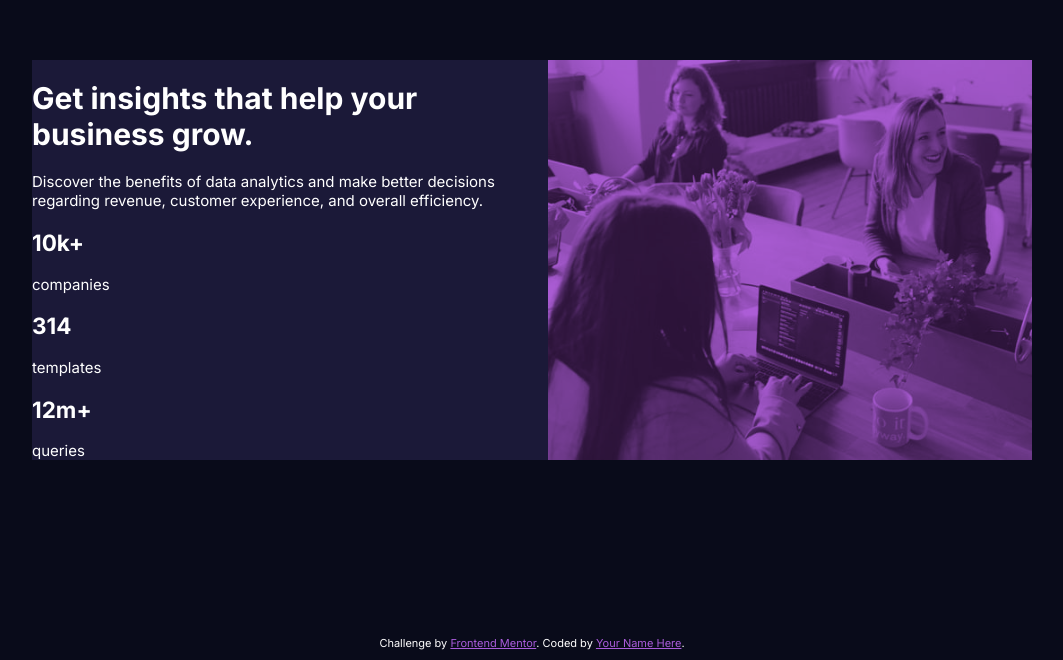
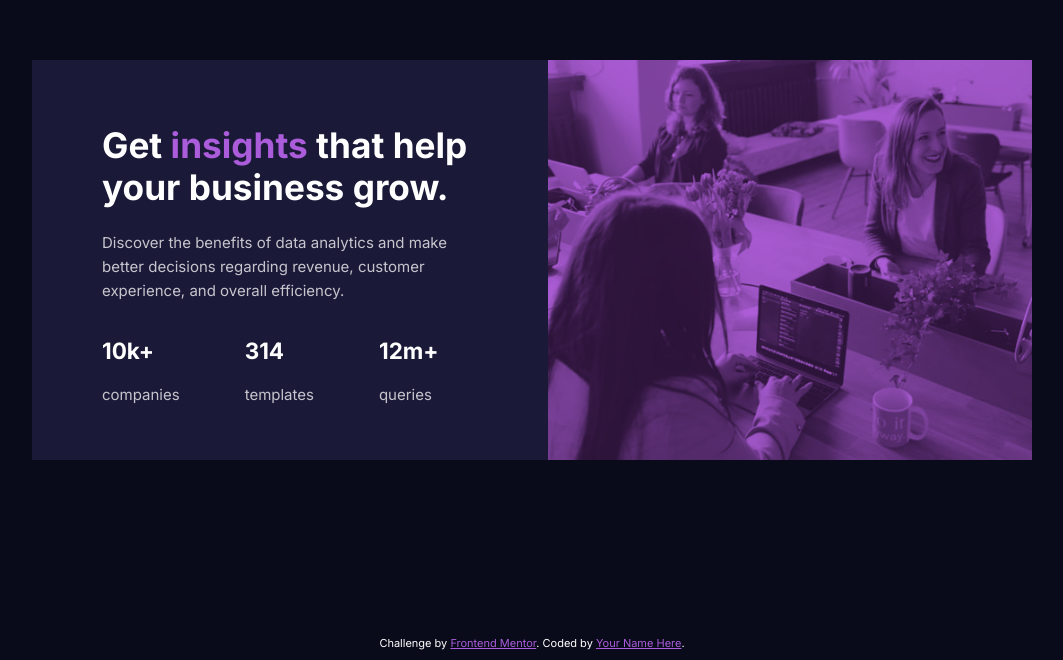
Before and after one commit to CarlosLeon0831/fm-stats-preview-card-component, a plain HTML site: page index.html in a window 1280 px wide. Shown: the part 140-800 px from the top of the page, without its empty margins (108-1171 px from the left). Drawn offline with Linux system fonts and the light colour scheme.

Commit message:
Improve structure and styles of hero text

```diff
--- a/index.html
+++ b/index.html
@@ -11,7 +11,7 @@
   <main>
     <div class="hero__container">
       <div class="text__container">
-        <h1>Get insights that help your business grow.</h1>
+        <h1>Get <strong>insights</strong> that help your business grow.</h1>
         <p class="hero__text">
           Discover the benefits of data analytics and make better decisions regarding revenue, customer
           experience, and overall efficiency.
--- a/style.css
+++ b/style.css
@@ -19,6 +19,19 @@ body {
   display: flex;
   align-items: center;
   justify-content: center;
+}
+
+h1 {
+    font-size: 2.2rem;
+}
+
+strong {
+    color: var(--soft-violet);
+}
+
+p {
+    color: var(--slightly-transp-white-p);
+    line-height: 1.5rem;
 }
 
 footer {
@@ -55,6 +68,15 @@ svg {
   filter: brightness(65%) contrast(70%) hue-rotate(108deg) saturate(170%) sepia(73%) url(#svgTint);
 }
 
+.text__container {
+    padding: 40px 70px 50px 70px;
+}
+
+.stats__container {
+    display: flex;
+    gap: 65px;
+}
+
 .attribution {
   font-size: 11px;
   text-align: center;
```
